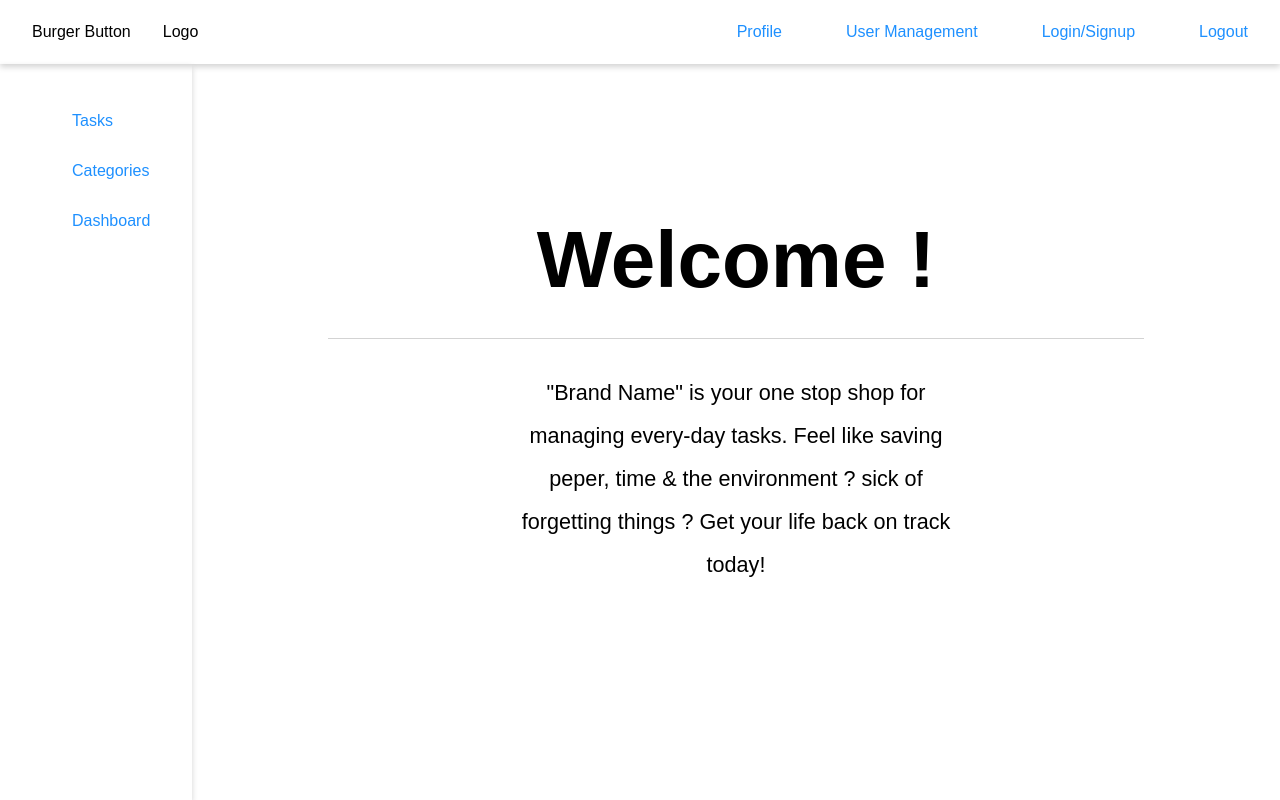
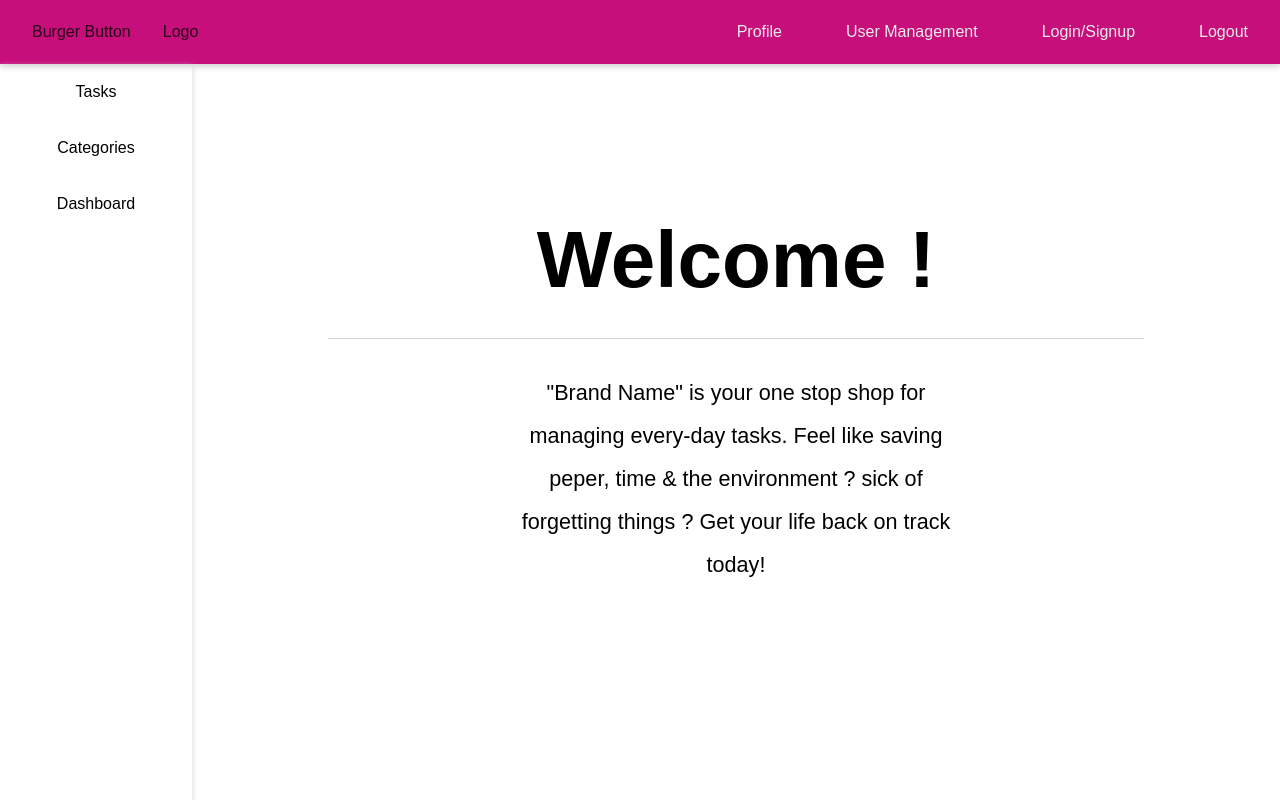
Before and after one commit to CamelJohn/Tasks-Frontend, a React (Vite) app: page / in a window 1280 px wide. Built offline with nearby package versions, Linux system fonts and the light colour scheme.

Commit message:
experimenting with color pallette

```diff
--- a/src/Components/Header/styles.module.scss
+++ b/src/Components/Header/styles.module.scss
@@ -1,6 +1,7 @@
 @import '/src/styles/components/link';
 @import '/src/styles/utils';
 @import '/src/styles/sizes';
+@import '/src/styles/color';
 
 header {
     height: $header-height;
@@ -9,6 +10,8 @@ header {
     justify-content: space-between;
     padding: 0 $small-padding;
     box-shadow: $box-shadow;
+    background-color: $base;
+    color: $violet;
 
     .navigation {
         display: flex;
--- a/src/Components/Sidenav/index.tsx
+++ b/src/Components/Sidenav/index.tsx
@@ -3,9 +3,9 @@ import css from './styles.module.scss';
 const Sidenav: React.FC<{}> = () => {
     return <nav className={css.container}>
         <ul className={css.links}>
-            <li className={css.link}>Tasks</li>
-            <li className={css.link}>Categories</li>
-            <li className={css.link}>Dashboard</li>
+            <li className={css.navlink}>Tasks</li>
+            <li className={css.navlink}>Categories</li>
+            <li className={css.navlink}>Dashboard</li>
         </ul>
     </nav>
 }
--- a/src/Components/Sidenav/styles.module.scss
+++ b/src/Components/Sidenav/styles.module.scss
@@ -1,18 +1,20 @@
 @import '/src/styles/_sizes';
 @import '/src/styles/_utils';
-@import '/src/styles/components/link';
+@import '/src/styles/components/navlink';
 
 .container {
     display: flex;
-    height: calc(100vh - $header-height - 2 * $small-padding);
-    width: calc($sidenav-width - 2 * $small-padding);
-    padding: $small-padding;
+    justify-content: center;
+    height: calc(100vh - $header-height);
+    width: calc($sidenav-width);
     box-shadow: $box-shadow;
 
     .links {
         display: flex;
         flex-direction: column;
         list-style: none;
-        gap: $small-gap;
+        width: 100%;
+        padding: 0;
+        margin: 0;
     }
 }
--- a/src/styles/_color.scss
+++ b/src/styles/_color.scss
@@ -1,5 +1,7 @@
 $base: #c60f7b;
+$light: #f9b3dc;
 $accent: #f90093;
 $mild: #e5ece9;
 $dark: #d6d1cd;
 $darker: #d6d1cd;
+$violet: #290018;
--- a/src/styles/components/_link.scss
+++ b/src/styles/components/_link.scss
@@ -1,9 +1,11 @@
+@import '../color';
+
 .link {
-  color: dodgerblue;
+  color: $mild;
   cursor: pointer;
   text-decoration: none;
 
   &:hover {
-    color: lightgray;
+    color: $darker;
   }
 }
--- /dev/null
+++ b/src/styles/components/_navlink.scss
@@ -0,0 +1,13 @@
+@import '../color';
+
+.navlink {
+    height: 3.5em;
+    cursor: pointer;
+    display: flex;
+    justify-content: center;
+    align-items: center;
+
+    &:hover {
+        background-color: $darker;
+    }
+}
```
